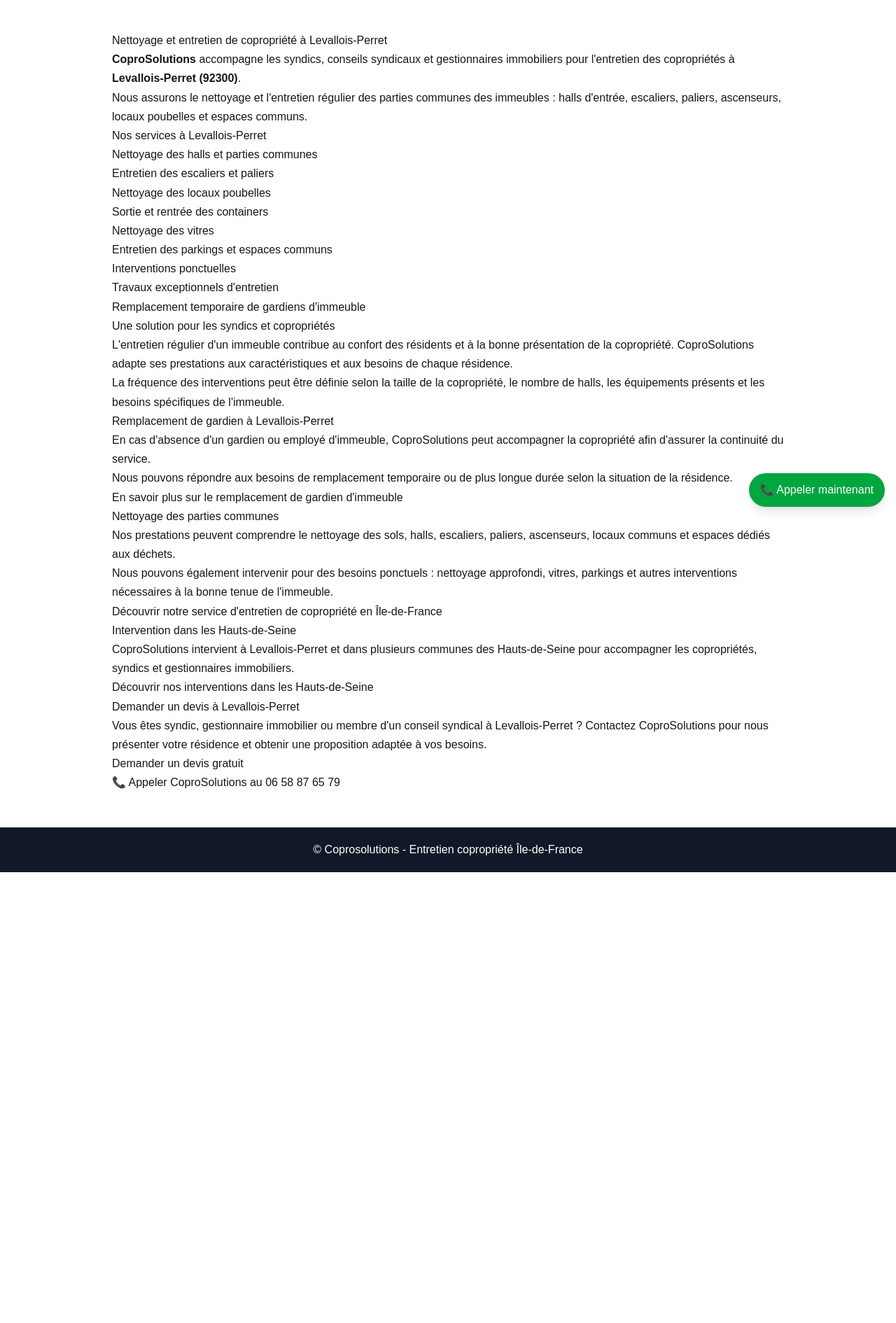
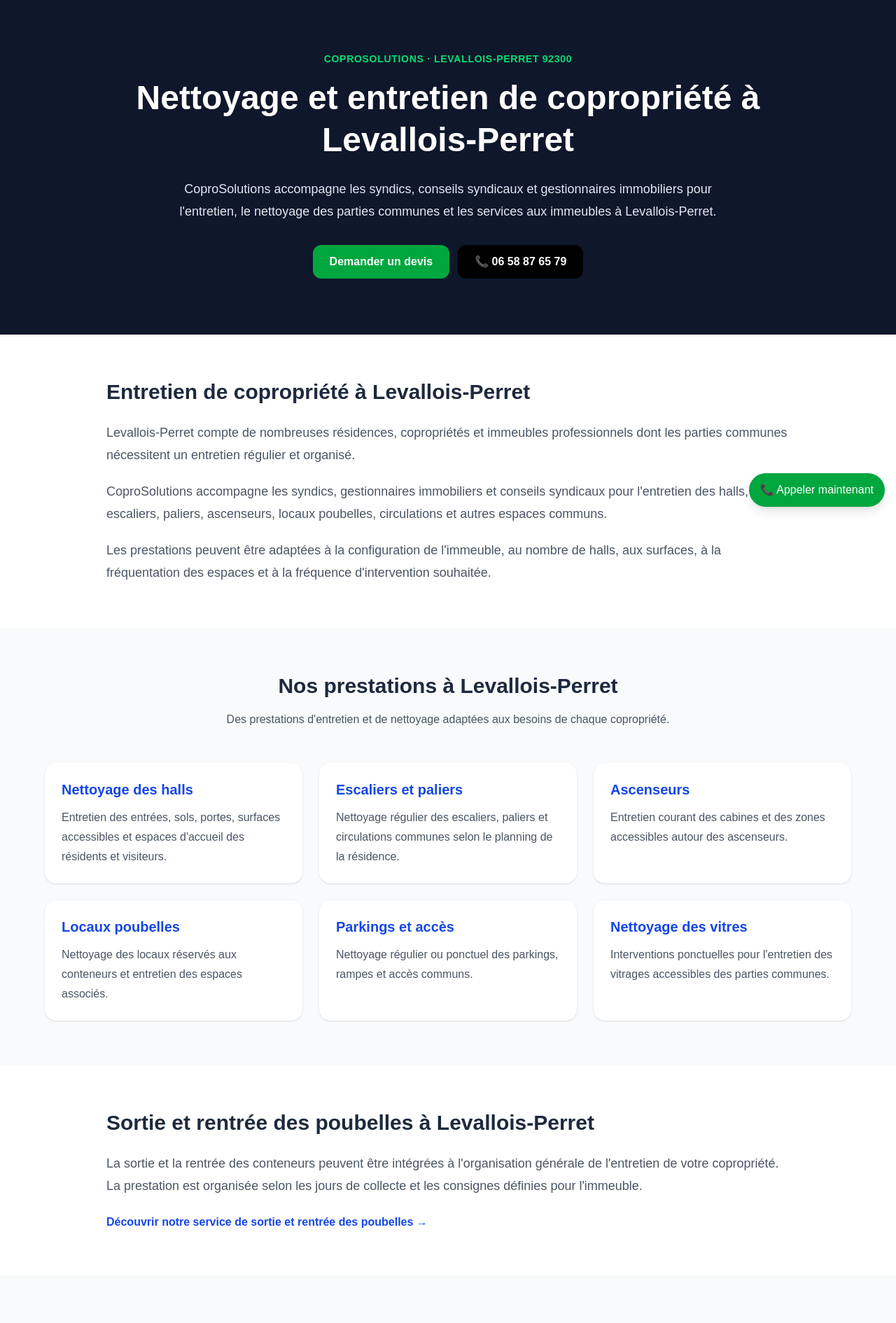
Before and after one commit to amadtag/coprosolutions, a Next.js app: page /zones/hauts-de-seine/levallois-perret in a window 1280 px wide. Shown: the part 60-1950 px from the top of the page at 70% size. Before the commit the page ends 1306 px from the top, so only its background shows below. Built offline with nearby package versions, Linux system fonts and the light colour scheme.

Commit message:
Optimisation SEO Levallois-Perret

```diff
--- a/app/zones/hauts-de-seine/levallois-perret/page.tsx
+++ b/app/zones/hauts-de-seine/levallois-perret/page.tsx
@@ -2,140 +2,397 @@
 
 export const metadata: Metadata = {
   title:
-    "Nettoyage et entretien de copropriété à Levallois-Perret | CoproSolutions",
+    "Nettoyage et entretien de copropriété à Levallois-Perret (92300) | CoproSolutions",
   description:
-    "CoproSolutions assure le nettoyage et l'entretien de copropriétés à Levallois-Perret : parties communes, poubelles, vitres, interventions ponctuelles et remplacement de gardiens.",
+    "CoproSolutions assure l'entretien et le nettoyage des copropriétés à Levallois-Perret : halls, escaliers, parties communes, poubelles, parkings, bureaux et remplacement de gardiens.",
   alternates: {
     canonical: "/zones/hauts-de-seine/levallois-perret",
   },
 };
 
-export default function Page() {
+export default function LevalloisPerretPage() {
   return (
-    <main
-      style={{
-        maxWidth: "1000px",
-        margin: "0 auto",
-        padding: "50px 20px",
-        lineHeight: 1.7,
-      }}
-    >
-      <h1>
-        Nettoyage et entretien de copropriété à Levallois-Perret
-      </h1>
+    <main className="bg-white text-slate-800">
+      {/* HERO */}
+      <section className="bg-slate-900 px-6 py-20 text-white">
+        <div className="mx-auto max-w-5xl text-center">
+          <p className="mb-4 text-sm font-semibold uppercase tracking-wider text-green-400">
+            COPROSOLUTIONS · LEVALLOIS-PERRET 92300
+          </p>
 
-      <p>
-        <strong>CoproSolutions</strong> accompagne les syndics, conseils
-        syndicaux et gestionnaires immobiliers pour l'entretien des
-        copropriétés à <strong>Levallois-Perret (92300)</strong>.
-      </p>
+          <h1 className="mb-6 text-4xl font-bold leading-tight md:text-5xl">
+            Nettoyage et entretien de copropriété à Levallois-Perret
+          </h1>
 
-      <p>
-        Nous assurons le nettoyage et l'entretien régulier des parties
-        communes des immeubles : halls d'entrée, escaliers, paliers,
-        ascenseurs, locaux poubelles et espaces communs.
-      </p>
+          <p className="mx-auto max-w-3xl text-lg leading-8 text-slate-200">
+            CoproSolutions accompagne les syndics, conseils syndicaux et
+            gestionnaires immobiliers pour l'entretien, le nettoyage des
+            parties communes et les services aux immeubles à Levallois-Perret.
+          </p>
 
-      <h2>Nos services à Levallois-Perret</h2>
+          <div className="mt-8 flex flex-col justify-center gap-3 sm:flex-row">
+            <a
+              href="/contact"
+              className="rounded-xl bg-green-600 px-6 py-3 font-bold text-white hover:bg-green-700"
+            >
+              Demander un devis
+            </a>
 
-      <ul>
-        <li>Nettoyage des halls et parties communes</li>
-        <li>Entretien des escaliers et paliers</li>
-        <li>Nettoyage des locaux poubelles</li>
-        <li>Sortie et rentrée des containers</li>
-        <li>Nettoyage des vitres</li>
-        <li>Entretien des parkings et espaces communs</li>
-        <li>Interventions ponctuelles</li>
-        <li>Travaux exceptionnels d'entretien</li>
-        <li>Remplacement temporaire de gardiens d'immeuble</li>
-      </ul>
+            <a
+              href="tel:+33658876579"
+              className="rounded-xl bg-black px-6 py-3 font-bold text-white hover:bg-slate-800"
+            >
+              📞 06 58 87 65 79
+            </a>
+          </div>
+        </div>
+      </section>
 
-      <h2>Une solution pour les syndics et copropriétés</h2>
+      {/* INTRODUCTION */}
+      <section className="mx-auto max-w-5xl px-6 py-16">
+        <h2 className="mb-6 text-3xl font-bold">
+          Entretien de copropriété à Levallois-Perret
+        </h2>
 
-      <p>
-        L'entretien régulier d'un immeuble contribue au confort des résidents
-        et à la bonne présentation de la copropriété. CoproSolutions adapte
-        ses prestations aux caractéristiques et aux besoins de chaque
-        résidence.
-      </p>
+        <div className="space-y-5 text-lg leading-8 text-gray-600">
+          <p>
+            Levallois-Perret compte de nombreuses résidences, copropriétés et
+            immeubles professionnels dont les parties communes nécessitent un
+            entretien régulier et organisé.
+          </p>
 
-      <p>
-        La fréquence des interventions peut être définie selon la taille de
-        la copropriété, le nombre de halls, les équipements présents et les
-        besoins spécifiques de l'immeuble.
-      </p>
+          <p>
+            CoproSolutions accompagne les syndics, gestionnaires immobiliers
+            et conseils syndicaux pour l'entretien des halls, escaliers,
+            paliers, ascenseurs, locaux poubelles, circulations et autres
+            espaces communs.
+          </p>
 
-      <h2>Remplacement de gardien à Levallois-Perret</h2>
+          <p>
+            Les prestations peuvent être adaptées à la configuration de
+            l'immeuble, au nombre de halls, aux surfaces, à la fréquentation
+            des espaces et à la fréquence d'intervention souhaitée.
+          </p>
+        </div>
+      </section>
 
-      <p>
-        En cas d'absence d'un gardien ou employé d'immeuble, CoproSolutions
-        peut accompagner la copropriété afin d'assurer la continuité du
-        service.
-      </p>
+      {/* PRESTATIONS */}
+      <section className="bg-slate-50 px-6 py-16">
+        <div className="mx-auto max-w-6xl">
+          <h2 className="mb-4 text-center text-3xl font-bold">
+            Nos prestations à Levallois-Perret
+          </h2>
 
-      <p>
-        Nous pouvons répondre aux besoins de remplacement temporaire ou de
-        plus longue durée selon la situation de la résidence.
-      </p>
+          <p className="mx-auto mb-12 max-w-3xl text-center leading-7 text-gray-600">
+            Des prestations d'entretien et de nettoyage adaptées aux besoins
+            de chaque copropriété.
+          </p>
 
-      <p>
-        <a href="/remplacement-gardien">
-          En savoir plus sur le remplacement de gardien d'immeuble
+          <div className="grid gap-6 md:grid-cols-2 lg:grid-cols-3">
+            <article className="rounded-2xl bg-white p-6 shadow-sm">
+              <h3 className="mb-3 text-xl font-bold text-blue-700">
+                Nettoyage des halls
+              </h3>
+
+              <p className="leading-7 text-gray-600">
+                Entretien des entrées, sols, portes, surfaces accessibles et
+                espaces d'accueil des résidents et visiteurs.
+              </p>
+            </article>
+
+            <article className="rounded-2xl bg-white p-6 shadow-sm">
+              <h3 className="mb-3 text-xl font-bold text-blue-700">
+                Escaliers et paliers
+              </h3>
+
+              <p className="leading-7 text-gray-600">
+                Nettoyage régulier des escaliers, paliers et circulations
+                communes selon le planning de la résidence.
+              </p>
+            </article>
+
+            <article className="rounded-2xl bg-white p-6 shadow-sm">
+              <h3 className="mb-3 text-xl font-bold text-blue-700">
+                Ascenseurs
+              </h3>
+
+              <p className="leading-7 text-gray-600">
+                Entretien courant des cabines et des zones accessibles autour
+                des ascenseurs.
+              </p>
+            </article>
+
+            <article className="rounded-2xl bg-white p-6 shadow-sm">
+              <h3 className="mb-3 text-xl font-bold text-blue-700">
+                Locaux poubelles
+              </h3>
+
+              <p className="leading-7 text-gray-600">
+                Nettoyage des locaux réservés aux conteneurs et entretien des
+                espaces associés.
+              </p>
+            </article>
+
+            <article className="rounded-2xl bg-white p-6 shadow-sm">
+              <h3 className="mb-3 text-xl font-bold text-blue-700">
+                Parkings et accès
+              </h3>
+
+              <p className="leading-7 text-gray-600">
+                Nettoyage régulier ou ponctuel des parkings, rampes et accès
+                communs.
+              </p>
+            </article>
+
+            <article className="rounded-2xl bg-white p-6 shadow-sm">
+              <h3 className="mb-3 text-xl font-bold text-blue-700">
+                Nettoyage des vitres
+              </h3>
+
+              <p className="leading-7 text-gray-600">
+                Interventions ponctuelles pour l'entretien des vitrages
+                accessibles des parties communes.
+              </p>
+            </article>
+          </div>
+        </div>
+      </section>
+
+      {/* POUBELLES */}
+      <section className="mx-auto max-w-5xl px-6 py-16">
+        <h2 className="mb-6 text-3xl font-bold">
+          Sortie et rentrée des poubelles à Levallois-Perret
+        </h2>
+
+        <p className="mb-6 text-lg leading-8 text-gray-600">
+          La sortie et la rentrée des conteneurs peuvent être intégrées à
+          l'organisation générale de l'entretien de votre copropriété. La
+          prestation est organisée selon les jours de collecte et les
+          consignes définies pour l'immeuble.
+        </p>
+
+        <a
+          href="/sortie-et-rentrée-poubelle"
+          className="font-semibold text-blue-700 hover:underline"
+        >
+          Découvrir notre service de sortie et rentrée des poubelles →
         </a>
-      </p>
+      </section>
 
-      <h2>Nettoyage des parties communes</h2>
+      {/* REMPLACEMENT GARDIEN */}
+      <section className="bg-slate-50 px-6 py-16">
+        <div className="mx-auto max-w-5xl">
+          <h2 className="mb-6 text-3xl font-bold">
+            Remplacement de gardien à Levallois-Perret
+          </h2>
 
-      <p>
-        Nos prestations peuvent comprendre le nettoyage des sols, halls,
-        escaliers, paliers, ascenseurs, locaux communs et espaces dédiés aux
-        déchets.
-      </p>
+          <p className="mb-6 text-lg leading-8 text-gray-600">
+            En cas de congés, d'absence temporaire ou de besoin de continuité
+            du service, CoproSolutions peut étudier une solution de
+            remplacement adaptée aux besoins de votre résidence.
+          </p>
 
-      <p>
-        Nous pouvons également intervenir pour des besoins ponctuels :
-        nettoyage approfondi, vitres, parkings et autres interventions
-        nécessaires à la bonne tenue de l'immeuble.
-      </p>
+          <a
+            href="/remplacement-gardien"
+            className="font-semibold text-blue-700 hover:underline"
+          >
+            Découvrir le remplacement de gardien d'immeuble →
+          </a>
+        </div>
+      </section>
 
-      <p>
-        <a href="/entretien-copropriété-idf">
-          Découvrir notre service d'entretien de copropriété en Île-de-France
+      {/* BUREAUX */}
+      <section className="mx-auto max-w-5xl px-6 py-16">
+        <h2 className="mb-6 text-3xl font-bold">
+          Entretien de bureaux et immeubles administratifs à Levallois-Perret
+        </h2>
+
+        <p className="mb-6 text-lg leading-8 text-gray-600">
+          CoproSolutions propose également des prestations d'entretien pour
+          les bureaux, locaux professionnels et immeubles administratifs à
+          Levallois-Perret. Les interventions peuvent être régulières ou
+          ponctuelles selon les caractéristiques du site.
+        </p>
+
+        <a
+          href="/entretien-bureau-immeuble"
+          className="font-semibold text-blue-700 hover:underline"
+        >
+          Découvrir l'entretien de bureaux et immeubles administratifs →
         </a>
-      </p>
+      </section>
 
-      <h2>Intervention dans les Hauts-de-Seine</h2>
+      {/* ORGANISATION */}
+      <section className="bg-slate-50 px-6 py-16">
+        <div className="mx-auto max-w-5xl">
+          <h2 className="mb-6 text-3xl font-bold">
+            Une organisation adaptée à votre copropriété
+          </h2>
 
-      <p>
-        CoproSolutions intervient à Levallois-Perret et dans plusieurs
-        communes des Hauts-de-Seine pour accompagner les copropriétés,
-        syndics et gestionnaires immobiliers.
-      </p>
+          <div className="grid gap-6 md:grid-cols-3">
+            <article className="rounded-2xl bg-white p-6 shadow-sm">
+              <h3 className="mb-3 text-xl font-bold">
+                Petite copropriété
+              </h3>
 
-      <p>
-        <a href="/zones/hauts-de-seine">
-          Découvrir nos interventions dans les Hauts-de-Seine
-        </a>
-      </p>
+              <p className="leading-7 text-gray-600">
+                Une organisation proportionnée au nombre de lots, aux surfaces
+                et aux besoins de la résidence.
+              </p>
+            </article>
 
-      <h2>Demander un devis à Levallois-Perret</h2>
+            <article className="rounded-2xl bg-white p-6 shadow-sm">
+              <h3 className="mb-3 text-xl font-bold">
+                Résidence intermédiaire
+              </h3>
 
-      <p>
-        Vous êtes syndic, gestionnaire immobilier ou membre d'un conseil
-        syndical à Levallois-Perret ? Contactez CoproSolutions pour nous
-        présenter votre résidence et obtenir une proposition adaptée à vos
-        besoins.
-      </p>
+              <p className="leading-7 text-gray-600">
+                Un planning adapté au nombre de halls, aux circulations et à la
+                fréquentation des parties communes.
+              </p>
+            </article>
 
-      <p>
-        <a href="/contact">Demander un devis gratuit</a>
-      </p>
+            <article className="rounded-2xl bg-white p-6 shadow-sm">
+              <h3 className="mb-3 text-xl font-bold">
+                Grande résidence
+              </h3>
 
-      <p>
-        <a href="tel:+33658876579">
-          📞 Appeler CoproSolutions au 06 58 87 65 79
-        </a>
-      </p>
+              <p className="leading-7 text-gray-600">
+                Une organisation pouvant tenir compte des différents bâtiments
+                et espaces du site.
+              </p>
+            </article>
+          </div>
+        </div>
+      </section>
+
+      {/* SECTEURS PROCHES */}
+      <section className="mx-auto max-w-5xl px-6 py-16">
+        <h2 className="mb-6 text-3xl font-bold">
+          Intervention dans les Hauts-de-Seine
+        </h2>
+
+        <p className="mb-8 text-lg leading-8 text-gray-600">
+          CoproSolutions intervient à Levallois-Perret et dans plusieurs
+          communes des Hauts-de-Seine et de l'ouest parisien.
+        </p>
+
+        <div className="flex flex-wrap gap-3">
+          <a
+            href="/zones/hauts-de-seine"
+            className="rounded-xl border px-5 py-3 font-semibold hover:shadow-md"
+          >
+            Hauts-de-Seine
+          </a>
+
+          <a
+            href="/zones/boulogne-billancourt"
+            className="rounded-xl border px-5 py-3 font-semibold hover:shadow-md"
+          >
+            Boulogne-Billancourt
+          </a>
+
+          <a
+            href="/zones/hauts-de-seine/issy-les-moulineaux"
+            className="rounded-xl border px-5 py-3 font-semibold hover:shadow-md"
+          >
+            Issy-les-Moulineaux
+          </a>
+
+          <a
+            href="/zones/hauts-de-seine/nanterre"
+            className="rounded-xl border px-5 py-3 font-semibold hover:shadow-md"
+          >
+            Nanterre
+          </a>
+
+          <a
+            href="/zones/hauts-de-seine/neuilly-sur-seine"
+            className="rounded-xl border px-5 py-3 font-semibold hover:shadow-md"
+          >
+            Neuilly-sur-Seine
+          </a>
+        </div>
+      </section>
+
+      {/* AUTRES SERVICES */}
+      <section className="bg-slate-50 px-6 py-16">
+        <div className="mx-auto max-w-5xl">
+          <h2 className="mb-8 text-3xl font-bold">
+            Les autres services de CoproSolutions
+          </h2>
+
+          <div className="grid gap-4 md:grid-cols-2">
+            <a
+              href="/entretien-copropriété-idf"
+              className="rounded-xl border bg-white p-5 font-semibold text-blue-700 hover:shadow-md"
+            >
+              Entretien de copropriété en Île-de-France →
+            </a>
+
+            <a
+              href="/entretien-bureau-immeuble"
+              className="rounded-xl border bg-white p-5 font-semibold text-blue-700 hover:shadow-md"
+            >
+              Entretien de bureaux et immeubles administratifs →
+            </a>
+
+            <a
+              href="/remplacement-gardien"
+              className="rounded-xl border bg-white p-5 font-semibold text-blue-700 hover:shadow-md"
+            >
+              Remplacement de gardien →
+            </a>
+
+            <a
+              href="/travaux-exceptionnels"
+              className="rounded-xl border bg-white p-5 font-semibold text-blue-700 hover:shadow-md"
+            >
+              Travaux exceptionnels →
+            </a>
+          </div>
+        </div>
+      </section>
+
+      {/* CTA */}
+      <section className="bg-blue-950 px-6 py-20 text-center text-white">
+        <div className="mx-auto max-w-3xl">
+          <h2 className="mb-5 text-3xl font-bold">
+            Besoin d'un entretien de copropriété à Levallois-Perret ?
+          </h2>
+
+          <p className="mb-8 text-lg leading-8 text-blue-100">
+            Indiquez-nous la localisation de votre immeuble, le nombre de
+            lots, le nombre de halls, la fréquence souhaitée et les prestations
+            recherchées. Nous pourrons étudier votre besoin.
+          </p>
+
+          <div className="flex flex-col justify-center gap-3 sm:flex-row">
+            <a
+              href="/contact"
+              className="rounded-xl bg-green-600 px-6 py-3 font-bold text-white hover:bg-green-700"
+            >
+              Demander un devis gratuit
+            </a>
+
+            <a
+              href="tel:+33658876579"
+              className="rounded-xl bg-black px-6 py-3 font-bold text-white hover:bg-slate-800"
+            >
+              📞 06 58 87 65 79
+            </a>
+          </div>
+
+          <p className="mt-6">
+            <a
+              href="mailto:coprosolutions@coprosolutions.net"
+              className="text-blue-100 hover:underline"
+            >
+              coprosolutions@coprosolutions.net
+            </a>
+          </p>
+        </div>
+      </section>
     </main>
   );
 }
```
